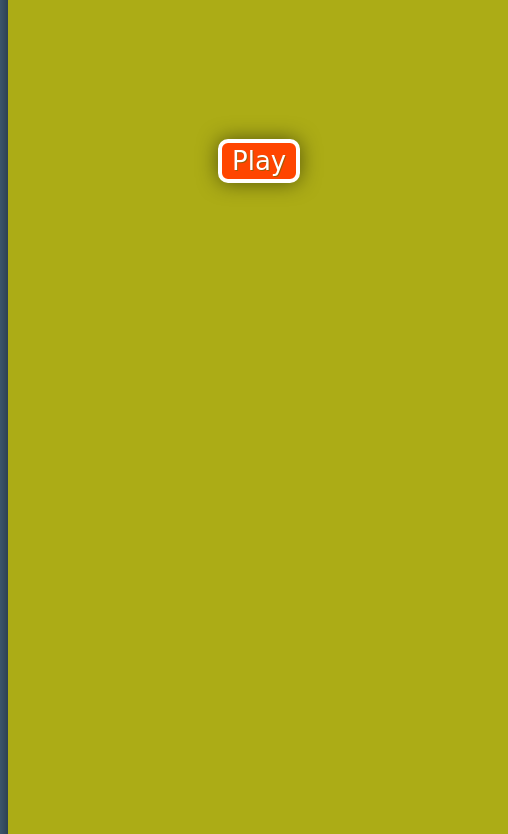
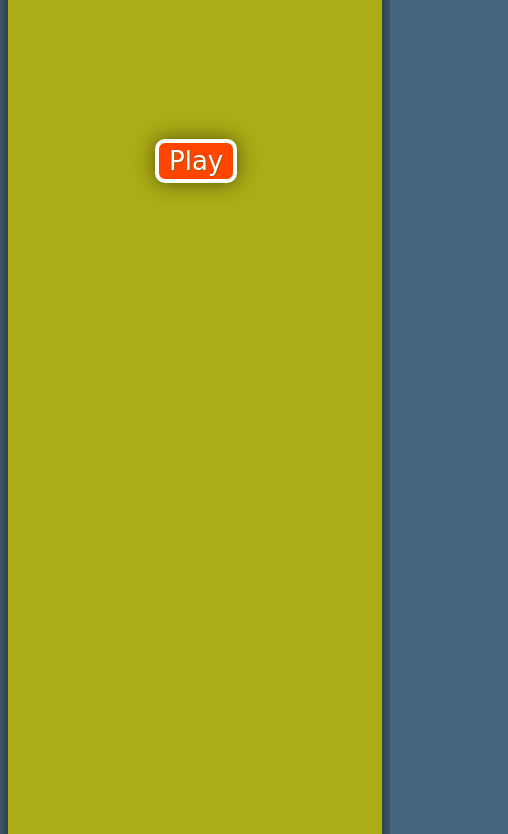
Before and after one commit to fuadhajiyev/Js-Balloon-Game, a plain HTML site: page index.html in a window 390 px wide. Shown: the part 69-903 px from the top of the page, 508 px wide, since content can reach past the window. Drawn offline with Linux system fonts and the light colour scheme; a web font is replaced by a local one.

Commit message:
change css

```diff
--- a/css/style.css
+++ b/css/style.css
@@ -1,7 +1,11 @@
+/* prefixed by https://autoprefixer.github.io (PostCSS: v7.0.26, autoprefixer: v9.7.3) */
+
 @import url('https://fonts.googleapis.com/css?family=Contrail+One');
 
 body {
     background: #47657e;
+    height: 100vh;
+    overflow: hidden;
 }
 
 
@@ -52,7 +56,8 @@ body {
     text-shadow: 1px 1px 0 #A35906;
     border: 4px solid #fff;
     cursor: pointer;
-    box-shadow: 0 0 20px rgba(0, 0, 0, 0.5);
+    -webkit-box-shadow: 0 0 20px rgba(0, 0, 0, 0.5);
+            box-shadow: 0 0 20px rgba(0, 0, 0, 0.5);
 }
 
 #restart-btn {
@@ -71,3 +76,15 @@ body {
     border: 1px solid black;
     z-index: 99;
 }
+
+@media only screen and (max-width: 600px) {
+    #main-wrapper {
+
+        width: 100%;
+
+    }
+
+    #canvas {
+        width: 100%;
+    }
+  }
```
